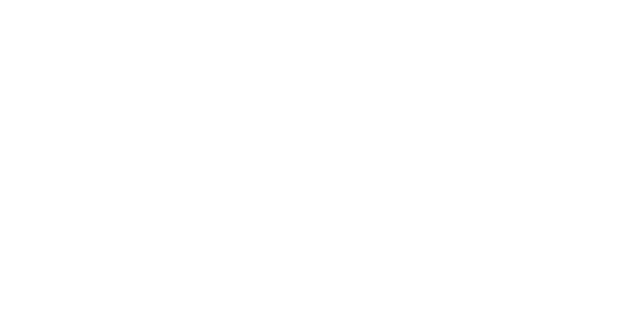
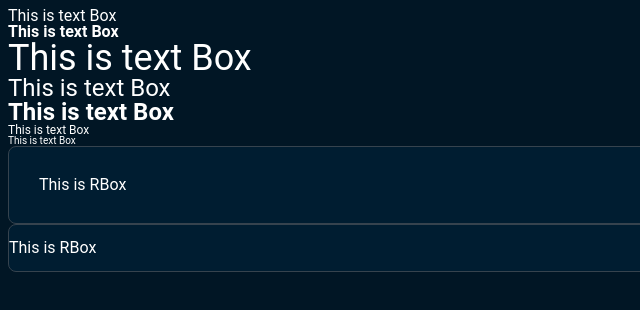
Before and after one commit to demain18/carbon-emissions-dashboard, a Next.js app: page / in a window 1280 px wide. Shown: the top 310 px of the page, without its empty margins (0-640 px from the left). Built offline with nearby package versions, Linux system fonts and the light colour scheme.

Commit message:
add: RBox, RText created, global css modules created, Set emotion's config

```diff
--- a/app/layout.tsx
+++ b/app/layout.tsx
@@ -1,5 +1,6 @@
 import type { Metadata } from "next";
 import { Geist, Geist_Mono } from "next/font/google";
+import "../assets/css/global.css";
 
 const geistSans = Geist({
   variable: "--font-geist-sans",
--- a/app/page.tsx
+++ b/app/page.tsx
@@ -1,14 +1,31 @@
 "use client";
 
 import styled from "@emotion/styled";
-import { css } from "@emotion/css";
+import RText from "@/components/atoms/RText";
+import RBox from "@/components/atoms/RBox";
 
-export interface Props {
-  children?: React.ReactNode;
-}
+export interface Props {}
 
-export default function Page({ children, ...rest }: Props) {
-  return <Container></Container>;
+export default function Page({ ...rest }: Props) {
+  return (
+    <Container>
+      <RText>This is text Box</RText>
+      <RText bold>This is text Box</RText>
+      <RText h1>This is text Box</RText>
+      <RText h2>This is text Box</RText>
+      <RText h2 bold>
+        This is text Box
+      </RText>
+      <RText sm>This is text Box</RText>
+      <RText xsm>This is text Box</RText>
+      <RBox padding={30}>
+        <RText>This is RBox</RText>
+      </RBox>
+      <RBox paddingTop={15} paddingBottom={15}>
+        <RText>This is RBox</RText>
+      </RBox>
+    </Container>
+  );
 }
 
 const Container = styled.div``;
--- /dev/null
+++ b/assets/css/global.css
@@ -0,0 +1,10 @@
+html,
+body {
+  height: 100%;
+  width: 100%;
+  background-color: #011625;
+}
+
+p {
+  font-family: Roboto;
+}
--- /dev/null
+++ b/assets/css/global.module.ts
@@ -0,0 +1,7 @@
+export const colors = {
+  backgroundColor: "#011625",
+  cardNavy: "#001D31",
+  borderGray: "#36434E",
+  green: "#1EBD7C",
+  white: "#ffffff",
+};
--- /dev/null
+++ b/components/atoms/RBox.tsx
@@ -0,0 +1,50 @@
+/** @jsxImportSource @emotion/react */
+"use client";
+
+import { colors } from "@/assets/css/global.module";
+import { css } from "@emotion/react";
+import styled from "@emotion/styled";
+
+export interface Props {
+  children: React.ReactNode;
+  padding?: number;
+  paddingTop?: number;
+  paddingBottom?: number;
+  paddingLeft?: number;
+  paddingRight?: number;
+}
+
+export default function RBox({
+  children,
+  padding,
+  paddingTop = 0,
+  paddingBottom = 0,
+  paddingLeft = 0,
+  paddingRight = 0,
+}: Props) {
+  return (
+    <div
+      css={[
+        container,
+        css`
+          padding: ${padding}px;
+          ${!padding &&
+          css`
+            padding-top: ${paddingTop}px;
+            padding-bottom: ${paddingBottom}px;
+            padding-left: ${paddingLeft}px;
+            padding-right: ${paddingRight}px;
+          `}
+        `,
+      ]}
+    >
+      {children}
+    </div>
+  );
+}
+
+const container = css`
+  background-color: ${colors.cardNavy};
+  border: 1px solid ${colors.borderGray};
+  border-radius: 8px;
+`;
--- /dev/null
+++ b/components/atoms/RText.tsx
@@ -0,0 +1,77 @@
+/** @jsxImportSource @emotion/react */
+"use client";
+
+import { colors } from "@/assets/css/global.module";
+import { css } from "@emotion/react";
+
+export interface Props {
+  children: React.ReactNode;
+  bold?: boolean;
+  h1?: boolean;
+  h2?: boolean;
+  sm?: boolean;
+  xsm?: boolean;
+  dark?: boolean;
+}
+
+export default function RText({
+  children,
+  bold,
+  h1,
+  h2,
+  sm,
+  xsm,
+  dark,
+}: Props) {
+  return (
+    <p
+      css={[
+        TextContainer,
+        bold && TextBold,
+        h1 && TextH1,
+        h2 && TextH2,
+        sm && TextSmall,
+        xsm && TextExtraSmall,
+        dark && TextDark,
+      ]}
+    >
+      {children}
+    </p>
+  );
+}
+
+const TextContainer = css`
+  margin: 0;
+  font-size: 16px;
+  line-height: 16px;
+  font-weight: 400;
+  color: ${colors.white};
+`;
+
+const TextBold = css`
+  font-weight: 600;
+`;
+
+const TextH1 = css`
+  font-size: 36px;
+  line-height: 36px;
+`;
+
+const TextH2 = css`
+  font-size: 24px;
+  line-height: 24px;
+`;
+
+const TextSmall = css`
+  font-size: 12px;
+  line-height: 12px;
+`;
+
+const TextExtraSmall = css`
+  font-size: 10px;
+  line-height: 10px;
+`;
+
+const TextDark = css`
+  color: black;
+`;
--- /dev/null
+++ b/styles.d.ts
@@ -0,0 +1 @@
+/// <reference types="@emotion/react/types/css-prop" />
--- a/tsconfig.json
+++ b/tsconfig.json
@@ -1,5 +1,6 @@
 {
   "compilerOptions": {
+    "types": ["@emotion/react/types/css-prop"],
     "target": "ES2017",
     "lib": ["dom", "dom.iterable", "esnext"],
     "allowJs": true,
```
